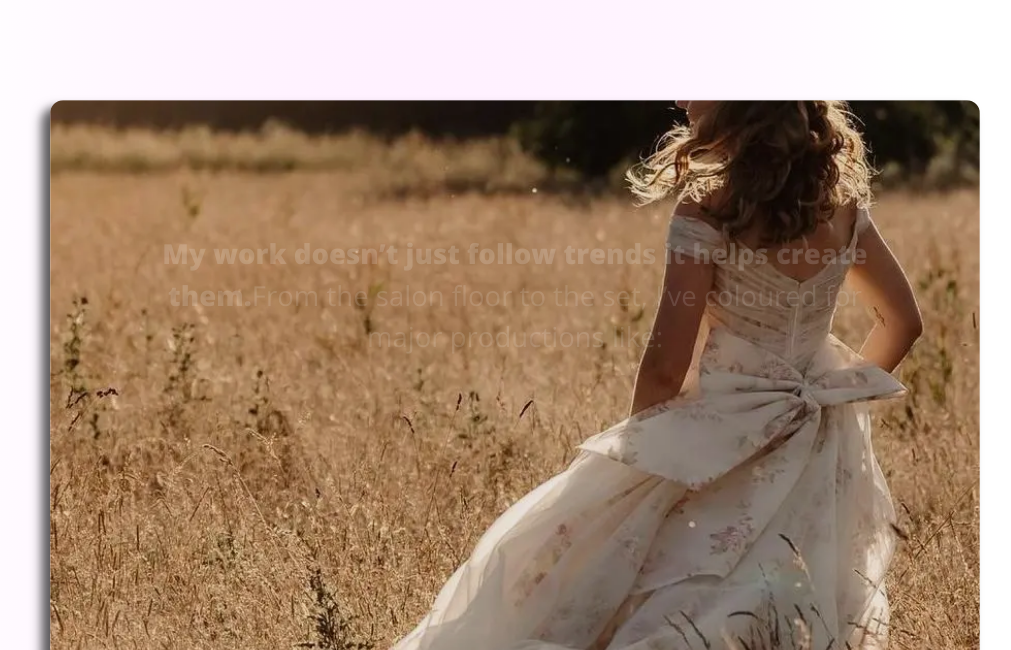
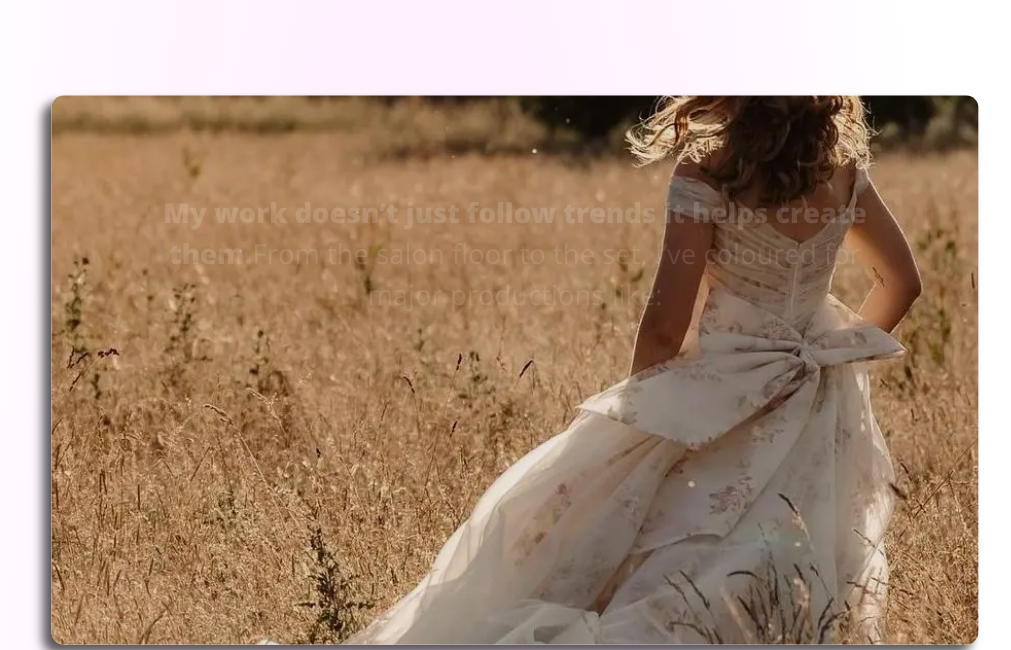
Before and after one commit to 2ndborn/karahair, a React (Create React App) app in the folder kara-app/: page /mystory in a window 1280 px wide. Shown: the part 3950-4600 px from the top of the page, without its empty margins (215-1226 px from the left). Built offline with nearby package versions, Linux system fonts and the light colour scheme; a web font is replaced by a local one.

Commit message:
Reduced the height of the tile component and added margin bottom to the 3 tile

```diff
--- a/kara-app/src/components/TileComponent.js
+++ b/kara-app/src/components/TileComponent.js
@@ -34,7 +34,7 @@ export default function TileComponent({margin, boxShadow, content, renderContent
           y: velocitySpring,
           position: "sticky",
           top: 60,
-          height: "90vh",
+          height: "80vh",
           borderRadius: "15px",
           scale,
           boxShadow: boxShadow,
--- a/kara-app/src/pages/MyStoryPage.js
+++ b/kara-app/src/pages/MyStoryPage.js
@@ -178,7 +178,7 @@ const MyStoryPage = () => {
       >
         <TileComponent content={paraOne} margin={"0px 190px 0px 10px"} boxShadow={"8px 8px 10px rgba(0,0,0,0.3), 10px 10px 14px rgba(0,0,0,0.5)"} />
         <TileComponent content={paraTwo} margin={"0px 100px 0px 100px"} boxShadow={"0px 8px 10px rgba(0,0,0,0.3), 0px 10px 14px rgba(0,0,0,0.5)"} />
-        <TileComponent content={paraThree} margin={"0px 10px 0px 190px"} boxShadow={"-8px 8px 10px rgba(0,0,0,0.3), -10px 10px 14px rgba(0,0,0,0.5)"} />
+        <TileComponent content={paraThree} margin={"0px 10px 20px 190px"} boxShadow={"-8px 8px 10px rgba(0,0,0,0.3), -10px 10px 14px rgba(0,0,0,0.5)"} />
         <section className={styles.sec3} ref={workRef}>
           <div className={styles.workContainer}>
             <motion.div
```
